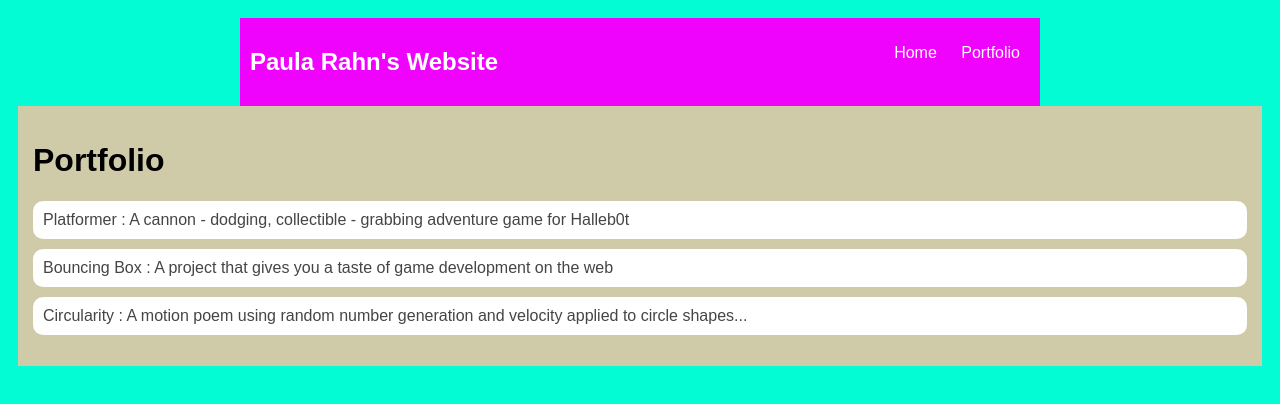
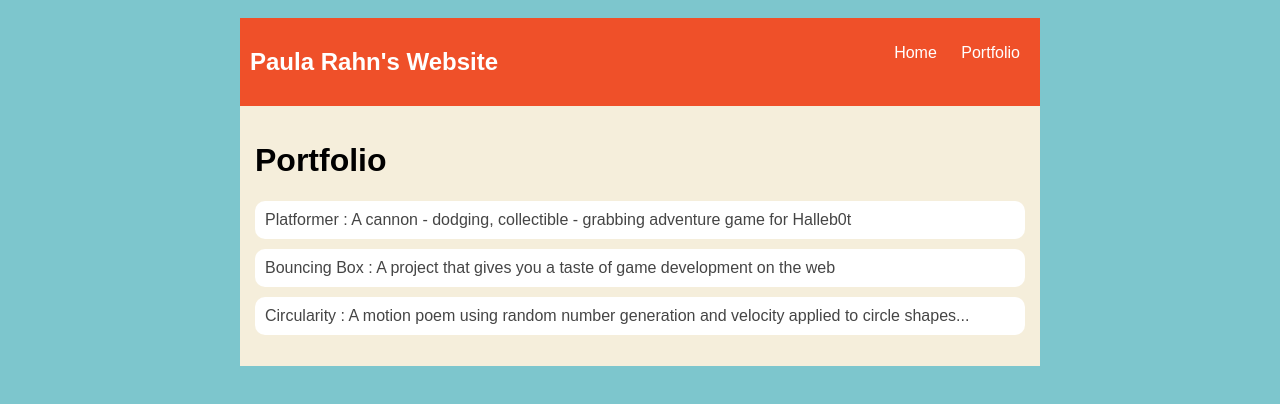
Before and after one commit to PaulaRahn/PaulaRahn.github.io, a plain HTML site: page portfolio.html in a window 1280 px wide. Drawn offline with Linux system fonts and the light colour scheme.

Commit message:
add portfolio.html file

```diff
--- a/portfolio.html
+++ b/portfolio.html
@@ -1,10 +1,11 @@
 <!DOCTYPE HTML>
 <html>
     <head>
-        <title>Paula Rahn Website</title>
+        <title>Paula Rahn's Website</title>
+
         <style type="text/css">
             body {
-                background: rgb(3, 252, 211);
+                background: rgb(125, 198, 205);
                 color: rgb(45, 45, 45);
                 padding: 10px;
                 font-family: arial;
@@ -21,7 +22,7 @@
 
             /* navigation menu */
             nav {
-                background: rgb(240, 3, 253);
+                background: rgb(239, 80, 41);
                 margin: 0 auto;
                 display: flex;
                 padding: 10px;
@@ -46,7 +47,7 @@
 
             /* main container area beneath menu */
             main {
-                background: rgb(207, 203, 169);
+                background: rgb(245, 238, 219);
                 display: flex;
             }
             .content {
@@ -79,6 +80,7 @@
                 color: #454545;
             }
         </style>
+
     </head>
 
     <body>
@@ -94,7 +96,7 @@
                 </li>
             </ul>
         </nav>
-       </div>
+
         <main>
             <div class="content">
                 <h1>Portfolio</h1>
@@ -106,5 +108,6 @@
             </div>
         </main>
 
+      </div>
     </body>
 </html>
```
Also changed, not shown: index.html (+0 -3 lines). Lines whose indentation alone changed are shown as unchanged.
